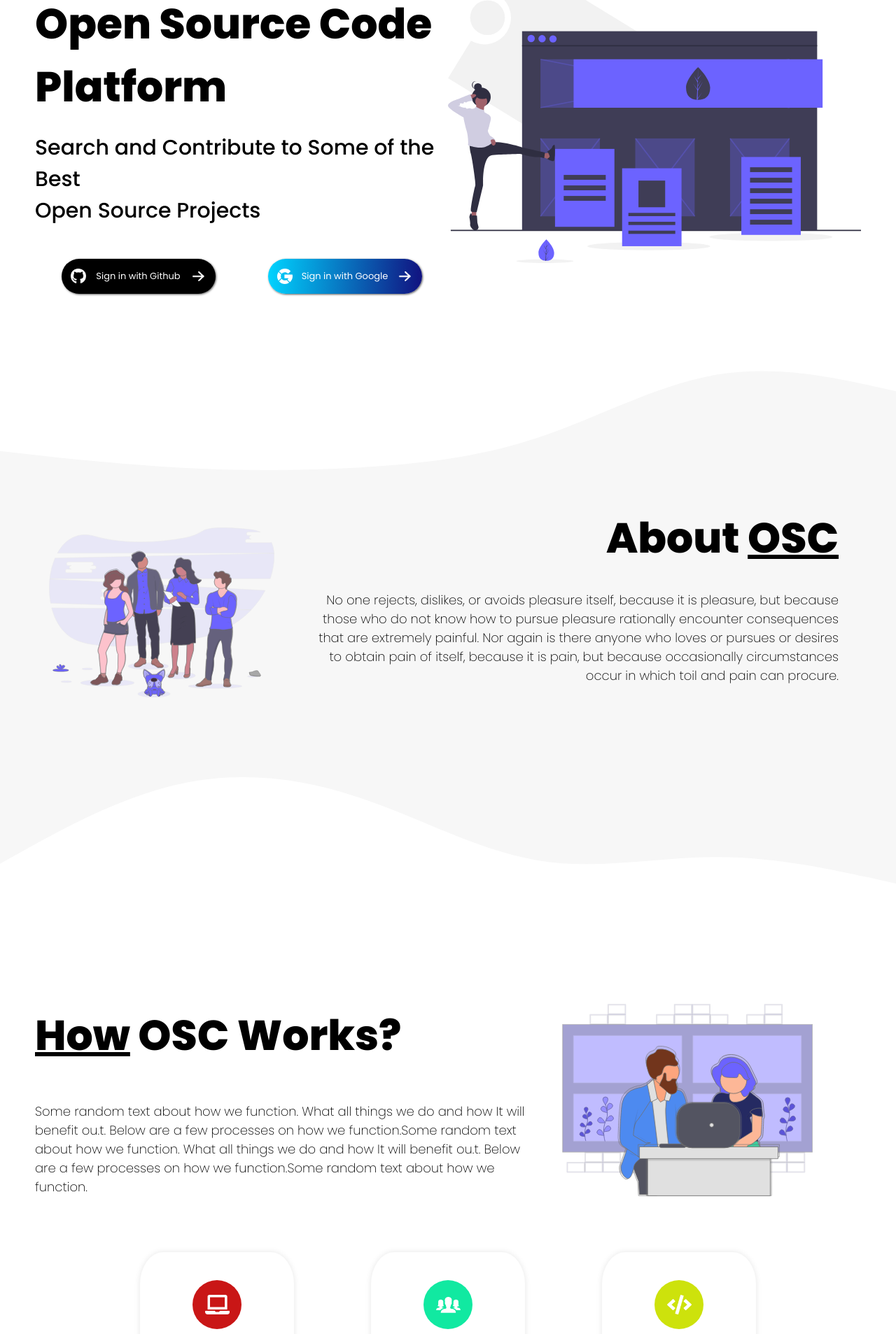
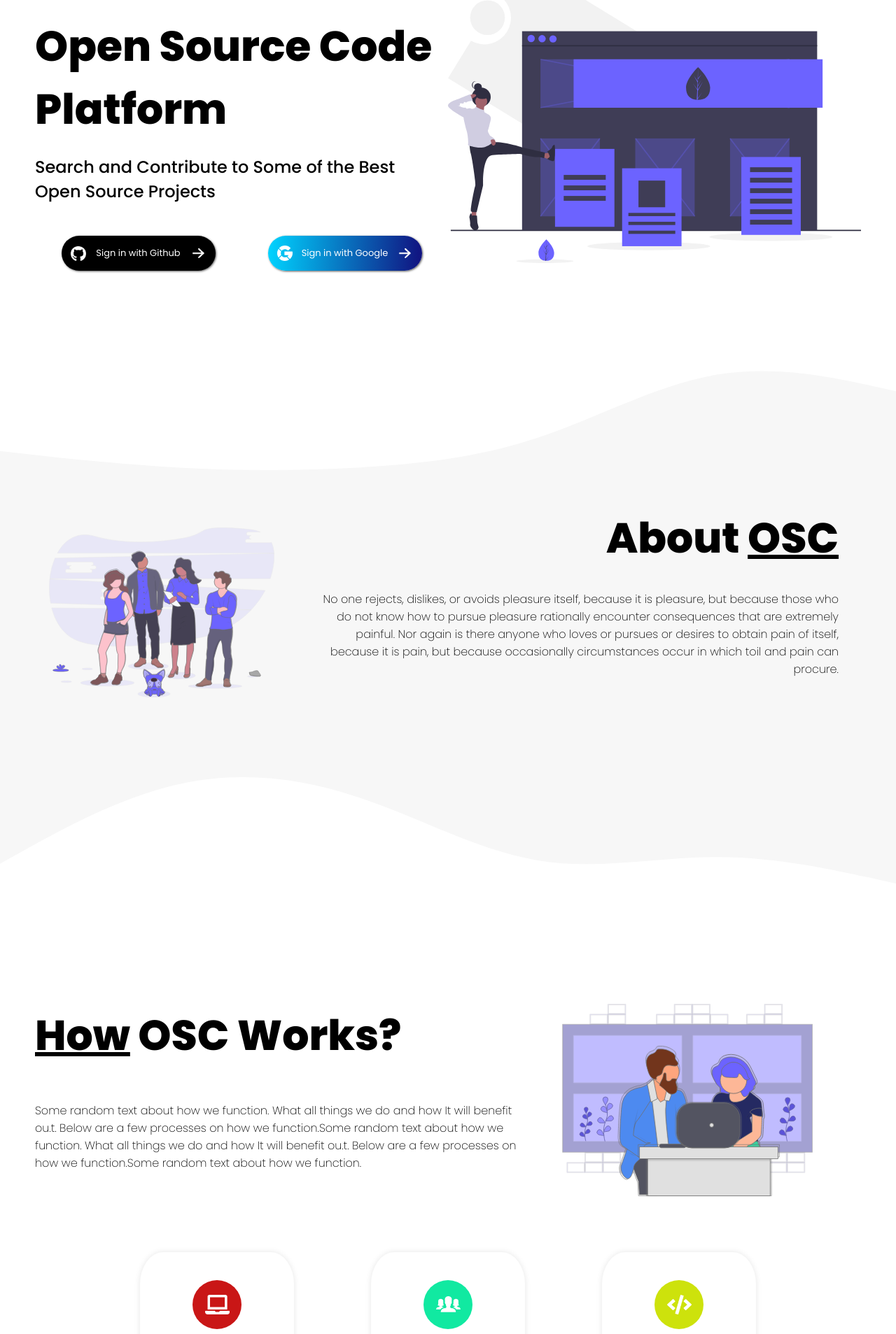
Before and after one commit to alizahir23/website, a Next.js app: page / in a window 1280 px wide. Shown: the part 252-2159 px from the top of the page at 70% size. Built offline with nearby package versions, Linux system fonts and the light colour scheme.

Commit message:
fixed the font size.

```diff
--- a/src/css/home.module.css
+++ b/src/css/home.module.css
@@ -47,7 +47,7 @@
 
 .landing-text {
   padding-top: 20px;
-  font-size: 1.875rem;
+  font-size: 1.5rem;
   font-weight: 500;
   text-align: left;
 }
@@ -172,7 +172,7 @@
 
 .about-right-col p {
   font-weight: 250;
-  font-size: 1.125rem;
+  font-size: 1rem;
 }
 
 /* HOW OSC WORKS SECTION */
@@ -197,7 +197,7 @@
 
 .how-top-left-col p {
   font-weight: 250;
-  font-size: 1.125rem;
+  font-size: 1rem;
 }
 
 .how-top-right-col {
--- a/src/css/style.css
+++ b/src/css/style.css
@@ -30,7 +30,7 @@
 
 @media (max-width: 800px) {
   html {
-    font-size: 12px;
+    font-size: 14px;
   }
   .toggle-button {
     position: absolute;
```
